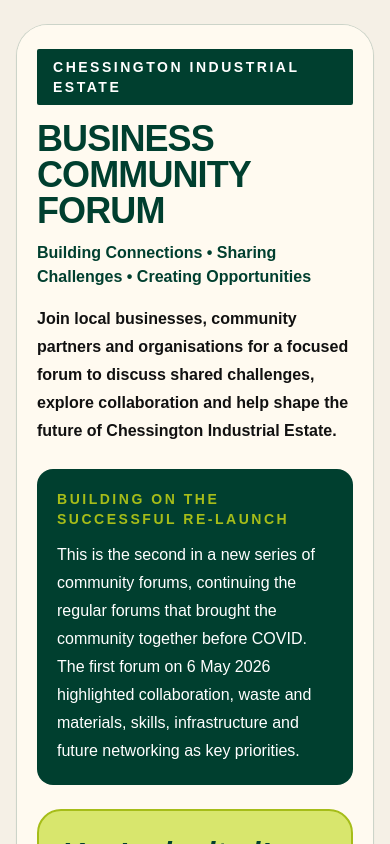
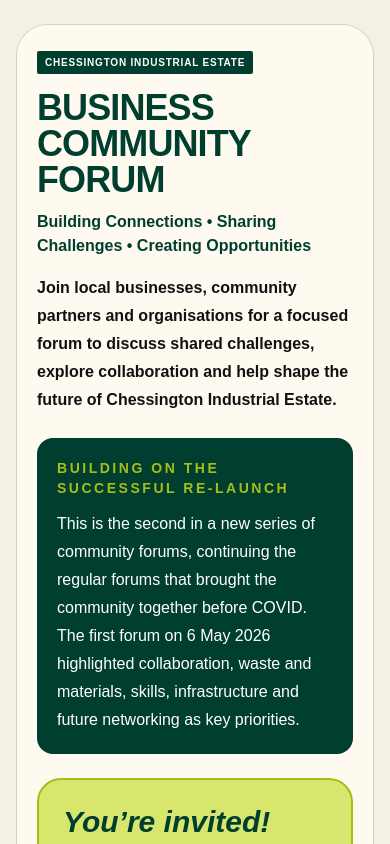
Before and after one commit to EvaIdugboe/chessington-forum, a Next.js app: page / in a window 390 px wide. Shown: the top 844 px of the page. Built offline with nearby package versions, Linux system fonts and the light colour scheme.

Commit message:
fix: improve mobile responsiveness across landing page

```diff
--- a/app/page.tsx
+++ b/app/page.tsx
@@ -9,7 +9,7 @@ export default function HomePage() {
         <div className="overflow-hidden rounded-[2rem] border border-[#003f2f]/20 bg-[#fffaf0] shadow-sm">
           <div className="grid gap-6 bg-[#fffaf0] px-5 py-6 sm:gap-8 sm:px-6 sm:py-8 md:grid-cols-[1.1fr_0.9fr] md:px-10 md:py-12">
             <div>
-              <p className="inline-block rounded-sm bg-[#003f2f] px-4 py-2 text-sm font-black uppercase tracking-[0.18em] text-white">
+              <p className="inline-block rounded-sm bg-[#003f2f] px-2 py-1 text-[10px] font-black uppercase tracking-[0.08em] text-white sm:px-4 sm:py-2 sm:text-sm sm:tracking-[0.18em]">
                 Chessington Industrial Estate
               </p>
 
@@ -193,7 +193,7 @@ export default function HomePage() {
               </div>
             </div>
 
-            <aside className="space-y-5 sm:space-y-6">
+            <aside className="space-y-5 sm:space-y-6 order-first md:order-none">
               <div className="rounded-3xl border border-[#003f2f]/10 bg-white p-4 shadow-sm sm:p-6">
                 <p className="text-sm font-black uppercase tracking-[0.18em] text-[#003f2f]">
                   Forum focus
@@ -227,7 +227,7 @@ export default function HomePage() {
                   ))}
                 </div>
 
-                <div className="mt-6 text-white space-y-3 border-t border-white/20 pt-5 text-sm leading-7 text-white/90">
+                <div className="mt-6 space-y-3 break-words border-t border-white/20 pt-5 text-sm leading-7 text-white/90">
                   <p>
                     <span className="font-bold text-[#d8e66d]">Websites:</span>
                     <br />
@@ -246,11 +246,11 @@ export default function HomePage() {
                     <a href="https://www.instagram.com/greenskills_" target="_blank" rel="noopener noreferrer" className="text-white hover:underline">
                       @greenskills_
                     </a>
-                    ·
+                    <br />
                     <a href="https://www.instagram.com/roehamptonsustainablefutures" target="_blank" rel="noopener noreferrer" className="text-white hover:underline">
                       @roehamptonsustainablefutures
                     </a>
-                    ·
+                    <br />
                     <a href="https://www.instagram.com/communitybrain" target="_blank" rel="noopener noreferrer" className="text-white hover:underline">
                       @communitybrain
                     </a>
```
